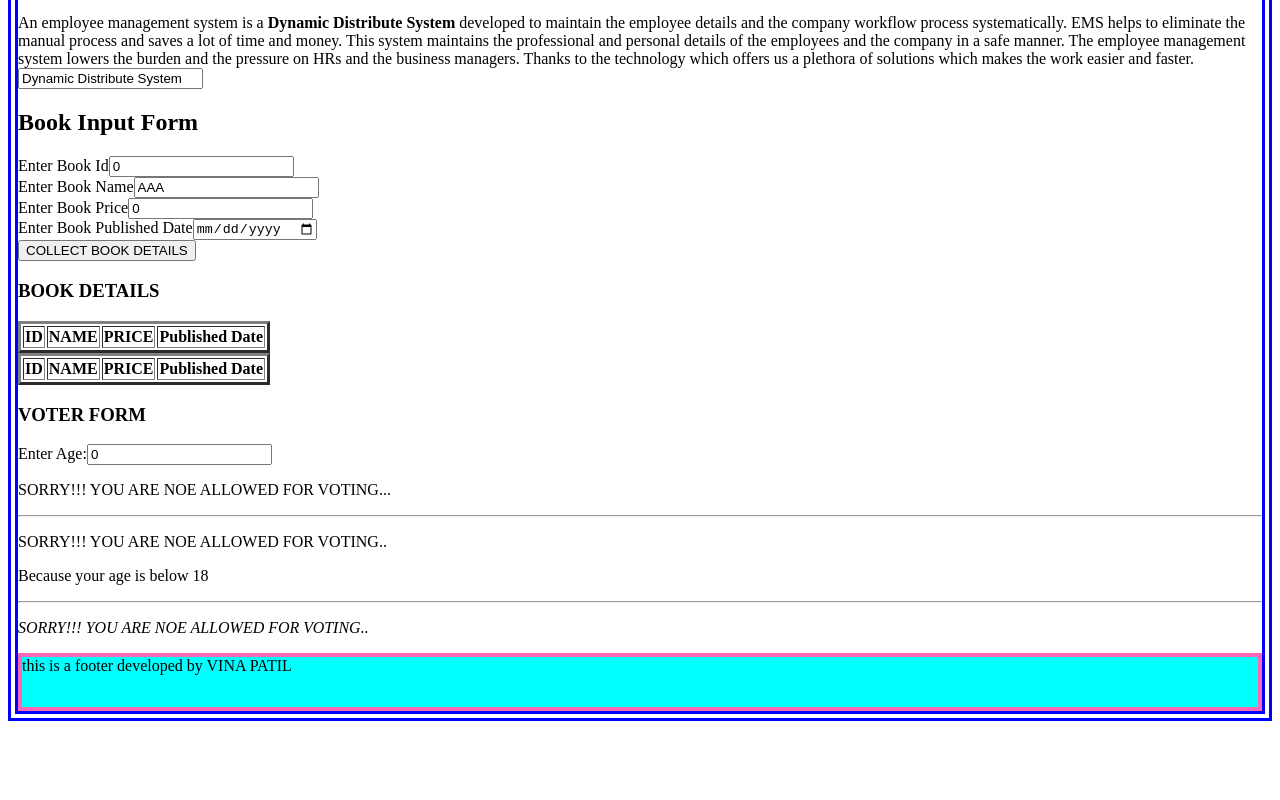
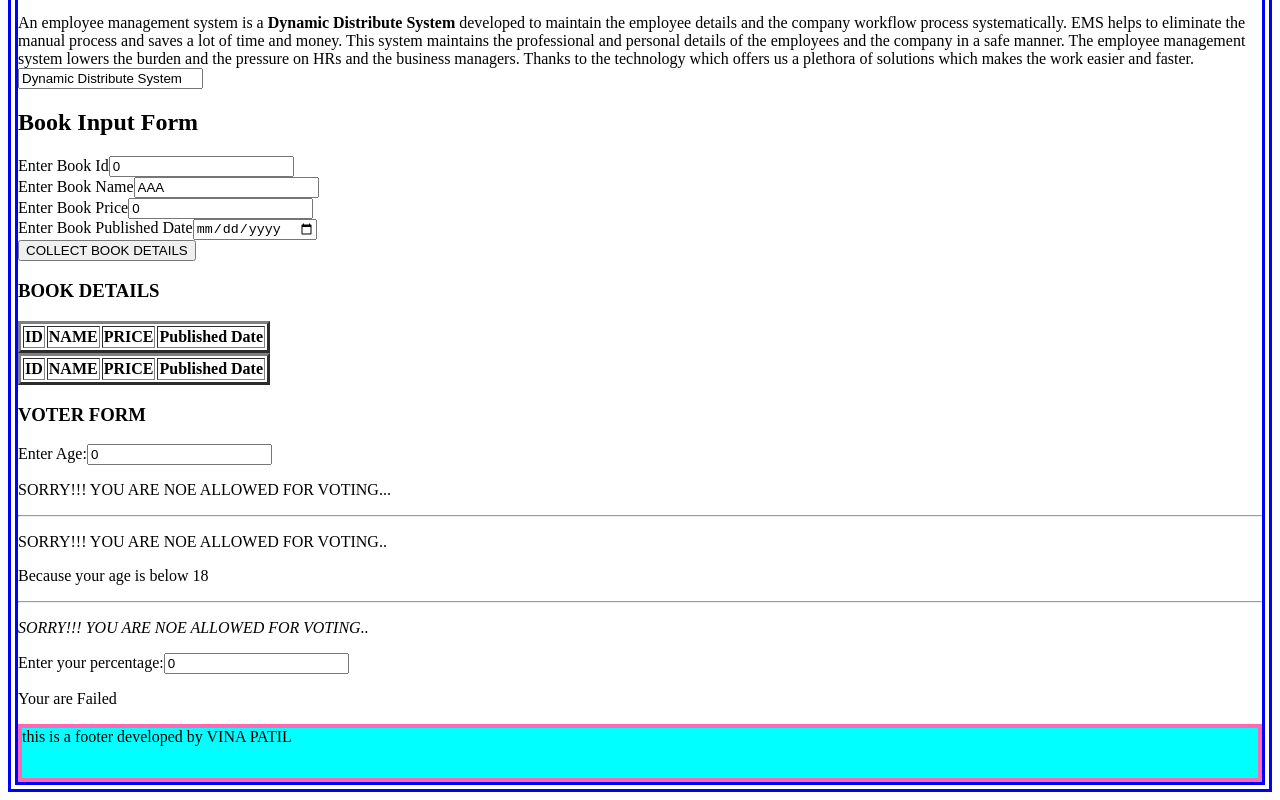
Before and after one commit to kokanevina/Java-Angular-March-23, an Angular app in the folder AngularWorkspace/MyAngularProject/: page /home in a window 1280 px wide. Shown: the part 256-1056 px from the top of the page. Before the commit the page ends 985 px from the top, so only its background shows below. Built offline with nearby package versions, Linux system fonts and the light colour scheme.

Commit message:
Structural Directives

```diff
--- a/AngularWorkspace/MyAngularProject/src/app/home/home.component.html
+++ b/AngularWorkspace/MyAngularProject/src/app/home/home.component.html
@@ -99,3 +99,14 @@ plethora of solutions which makes the work easier and faster.
   </ng-template>
 
 </div>
+<div>
+<label>Enter your percentage:</label>
+<input type="number" [(ngModel)]="percentage">
+    <div [ngSwitch]="true">
+        <p *ngSwitchCase="percentage>=70 && percentage<=100">Your are passed with Disinction</p>
+        <p *ngSwitchCase="percentage<70 && percentage>=60">Your are passed with First Class</p>
+        <p  *ngSwitchCase="percentage<60 && percentage>=40">Your are passed with Second Class</p>
+        <p  *ngSwitchCase="percentage<40">Your are Failed</p>
+        <p *ngSwitchDefault>Wrong Input</p>
+    </div>
+</div>
--- a/AngularWorkspace/MyAngularProject/src/app/home/home.component.ts
+++ b/AngularWorkspace/MyAngularProject/src/app/home/home.component.ts
@@ -9,6 +9,7 @@ import { Book } from '../classes/book';
 export class HomeComponent {
   systemType="distributed system";
   age=0;
+  percentage=0;
   ngOnInit(){
     console.log("In Home Component init method");
     console.log(this.systemType);
@@ -31,4 +32,6 @@ export class HomeComponent {
     // no need to use for loop / for of loop
     this.bookArray.forEach(bk=>console.log(bk)) // on console
   }
+
+
 }
```
